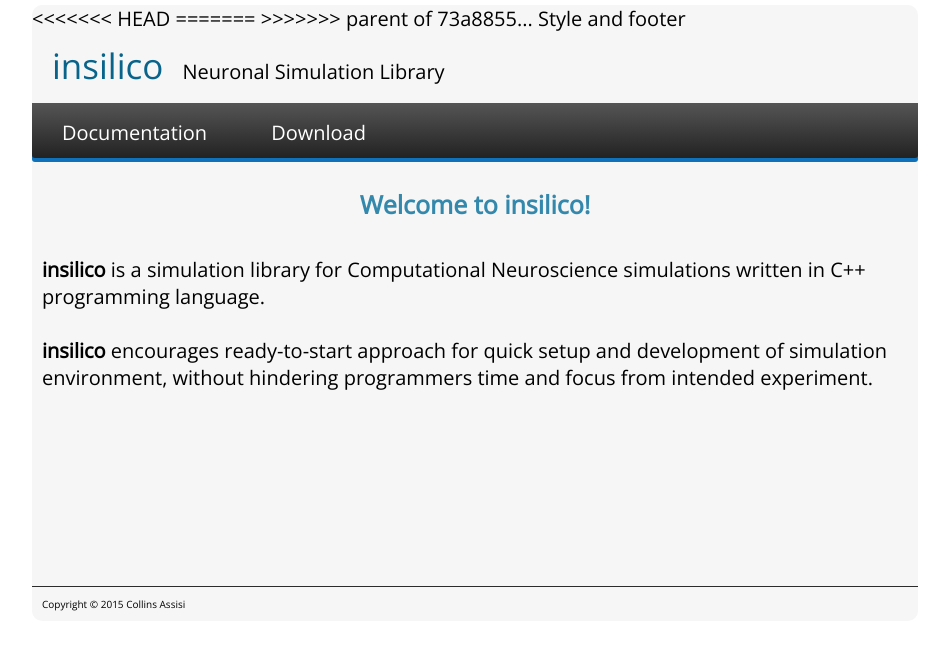
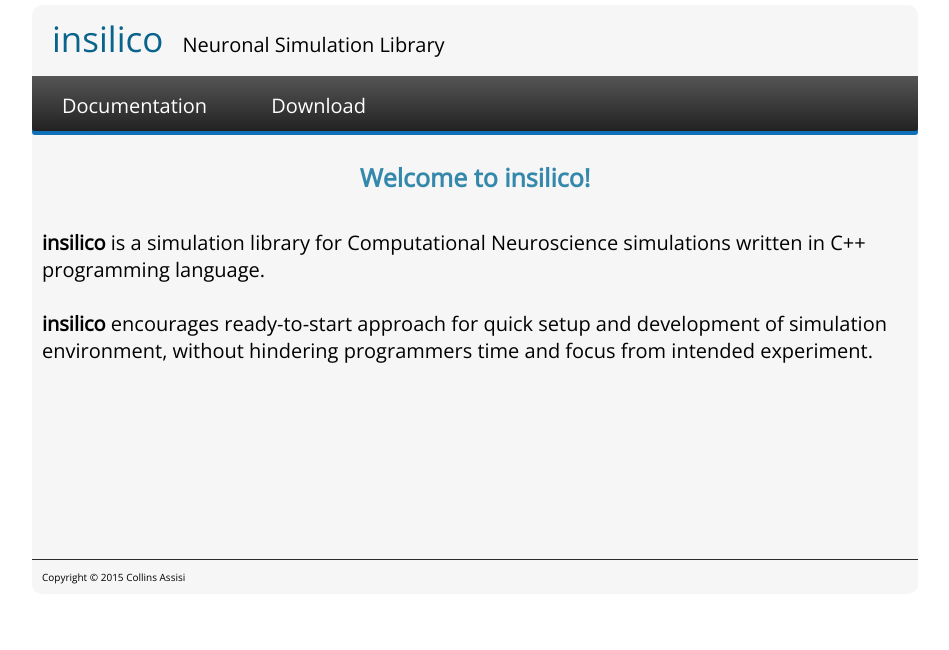
Before and after one commit to insilico-lib/insilico-web, a PHP site: page /index.php in a window 1280 px wide. Shown: the top 650 px of the page, without its empty margins (165-1114 px from the left). Run offline with PHP 8.4, Linux system fonts and the light colour scheme.

Commit message:
Resolve conflicts.

```diff
--- a/header.php
+++ b/header.php
@@ -1,16 +1,10 @@
 <link href="style.css" rel="stylesheet" type="text/css">
-<<<<<<< HEAD
 <link href='http://fonts.googleapis.com/css?family=Open+Sans:300'
       rel='stylesheet' type='text/css'>
 <link href='http://fonts.googleapis.com/css?family=Berkshire+Swash'
       rel='stylesheet' type='text/css'>
 <script src="http://code.jquery.com/jquery-latest.min.js"
 	type="text/javascript"></script>
-=======
-<link href='http://fonts.googleapis.com/css?family=Open+Sans' rel='stylesheet' type='text/css'>
-<link href='http://fonts.googleapis.com/css?family=Berkshire+Swash' rel='stylesheet' type='text/css'>
-<script src="http://code.jquery.com/jquery-latest.min.js" type="text/javascript"></script>
->>>>>>> parent of 73a8855... Style and footer
 <script src="script.js"></script>
 <p style="margin: 0 auto; padding: 10px;">
     <a style="color: #09648b; font-family: 'Open Sans'; font-size: 35px; padding: 10px;" href="index.php">
```
